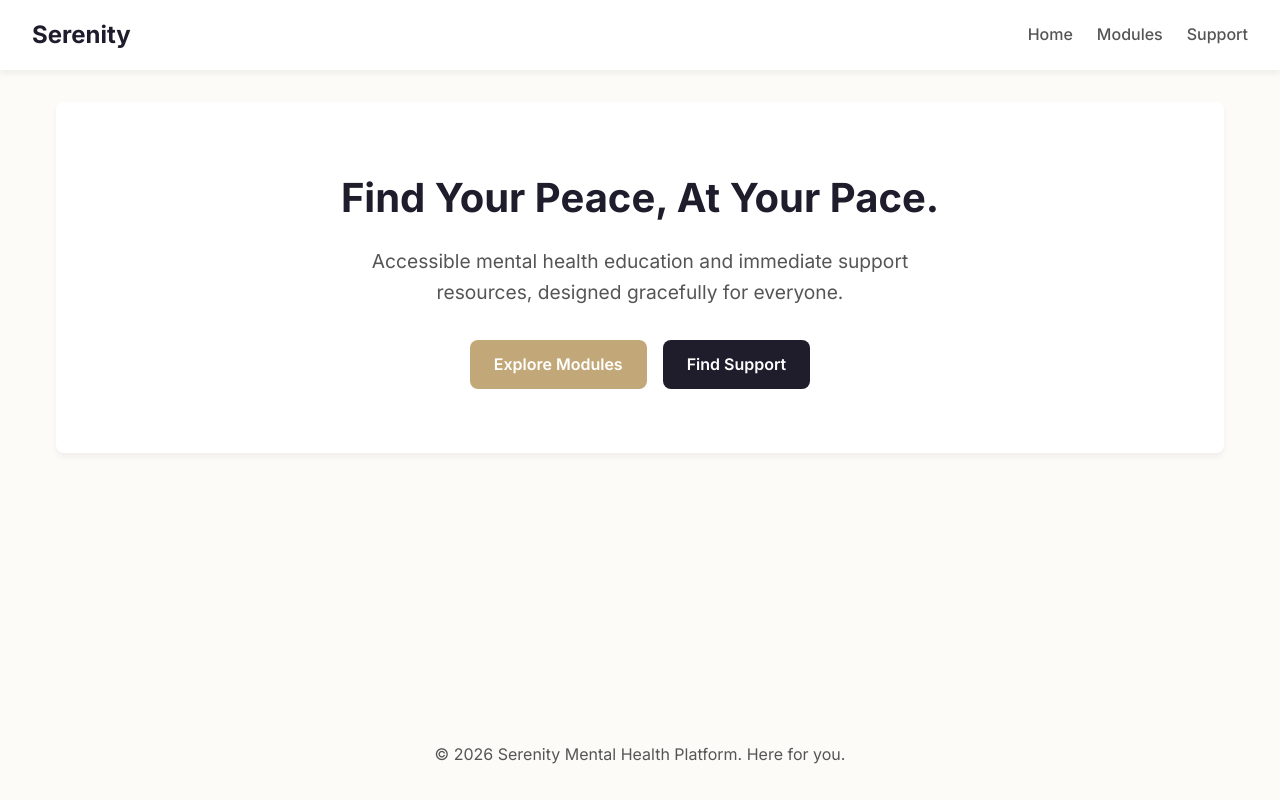
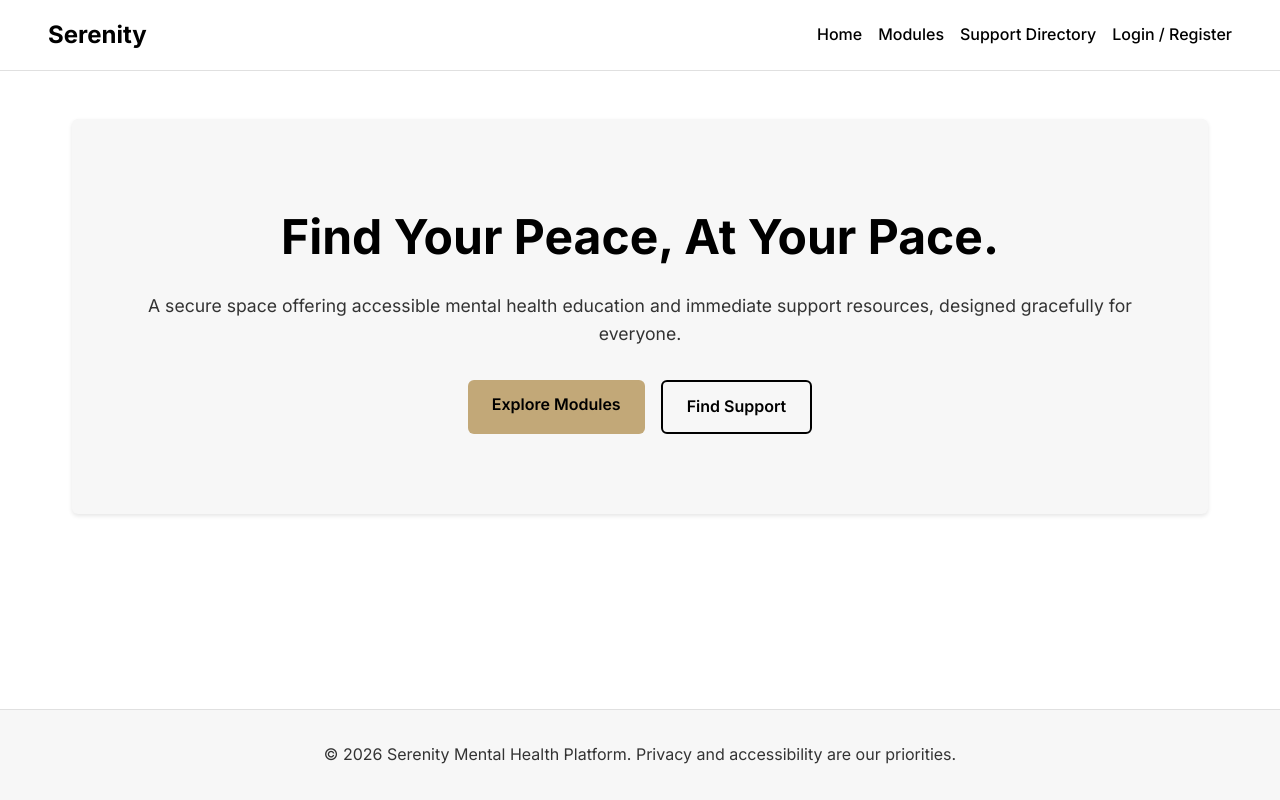
Before and after one commit to thulanesigasa/mental_health, a Flask app: page / in a window 1280 px wide. Run offline with Flask 3, Linux system fonts and the light colour scheme.

Commit message:
Refactor frontend to strict semantic HTML, CSP, accessibility and minimalist theme

```diff
--- a/app/__init__.py
+++ b/app/__init__.py
@@ -18,6 +18,9 @@ def create_app(config_class=Config):
     from app.views.main import bp as main_bp
     app.register_blueprint(main_bp)
 
+    from app.views.auth import bp as auth_bp
+    app.register_blueprint(auth_bp)
+
     @app.after_request
     def set_secure_headers(response):
         # Strict Content Security Policy
--- a/app/static/css/style.css
+++ b/app/static/css/style.css
@@ -1,17 +1,24 @@
-/* Mental Health Platform - Elegant Minimalist Theme */
+/* Mental Health Platform - Minimalist Design System */
 :root {
-  --bg-primary: #FDFBF7; /* Calm Beige/Crisp White */
-  --bg-secondary: #FFFFFF;
-  --text-primary: #1F1C2C; /* Deep Black/Blue-grey */
-  --text-secondary: #555555;
-  --accent-gold: #C2A878; /* Dusty Bronze/Gold */
-  --accent-hover: #DBC396;
-  --error: #E63946;
-  --success: #2A9D8F;
-  --border-radius: 8px;
-  --shadow: 0 4px 6px rgba(0, 0, 0, 0.05);
+    --bg-primary: #FFFFFF;
+    /* Crisp White */
+    --bg-secondary: #F7F7F7;
+    /* Off-white for slight contrast */
+    --text-primary: #000000;
+    /* Deep Black for high readability */
+    --text-secondary: #333333;
+    --accent-gold: #C2A878;
+    /* Dusty Bronze/Gold */
+    --accent-hover: #A0885D;
+    /* Darker Gold for hover/focus */
+    --error: #D32F2F;
+    --success: #2E7D32;
+    --border-radius: 6px;
+    --shadow: 0 2px 4px rgba(0, 0, 0, 0.1);
+    --focus-outline: 3px solid var(--accent-gold);
 }
 
+/* Base Styles (Mobile First) */
 * {
     box-sizing: border-box;
     margin: 0;
@@ -28,10 +35,49 @@ body {
     flex-direction: column;
 }
 
+/* Utilities */
+.text-center {
+    text-align: center;
+}
+
+.mb-1 {
+    margin-bottom: 1rem;
+}
+
+.mb-2 {
+    margin-bottom: 2rem;
+}
+
+.mt-2 {
+    margin-top: 2rem;
+}
+
+.mt-1 {
+    margin-top: 1rem;
+}
+
+.text-secondary {
+    color: var(--text-secondary);
+}
+
+/* Interactive Elements */
+a,
+button {
+    transition: all 0.2s ease-in-out;
+}
+
+a:focus,
+button:focus,
+input:focus {
+    outline: var(--focus-outline);
+    outline-offset: 2px;
+}
+
+/* Header & Navigation */
 header {
-  background-color: var(--bg-secondary);
-  padding: 1rem 2rem;
-  box-shadow: var(--shadow);
+    background-color: var(--bg-primary);
+    padding: 1rem;
+    border-bottom: 1px solid #E0E0E0;
     display: flex;
     justify-content: space-between;
     align-items: center;
@@ -40,69 +86,182 @@ header {
     z-index: 100;
 }
 
-.nav-logo a {
+.nav-brand a {
     text-decoration: none;
     font-size: 1.5rem;
     font-weight: 700;
     color: var(--text-primary);
 }
 
+.mobile-menu-btn {
+    background: none;
+    border: none;
+    font-size: 1.5rem;
+    cursor: pointer;
+    color: var(--text-primary);
+    display: block;
+}
+
 .nav-links {
+    display: none;
+    /* hidden on mobile by default */
+    flex-direction: column;
+    position: absolute;
+    top: 100%;
+    left: 0;
+    right: 0;
+    background-color: var(--bg-primary);
+    border-bottom: 1px solid #E0E0E0;
+    padding: 1rem;
+    gap: 1rem;
+    box-shadow: 0 4px 6px rgba(0, 0, 0, 0.05);
+}
+
+.nav-links-visible {
     display: flex;
-  gap: 1.5rem;
 }
 
 .nav-links a {
     text-decoration: none;
-  color: var(--text-secondary);
+    color: var(--text-primary);
     font-weight: 500;
-  transition: color 0.3s;
+    padding: 0.5rem 0;
 }
 
-.nav-links a:hover {
+.nav-links a:hover,
+.nav-links a:focus {
     color: var(--accent-gold);
 }
 
+/* Main Layout */
 main {
-  max-width: 1200px;
-  margin: 2rem auto;
-  padding: 0 1rem;
     flex-grow: 1;
     width: 100%;
+    padding: 2rem 1rem;
 }
 
+.container {
+    max-width: 1200px;
+    margin: 0 auto;
+}
+
+/* Buttons */
 .btn {
     display: inline-block;
     padding: 0.75rem 1.5rem;
     border-radius: var(--border-radius);
     background-color: var(--accent-gold);
-  color: white;
+    color: var(--text-primary);
     text-decoration: none;
     border: none;
     cursor: pointer;
     font-weight: 600;
-  transition: background-color 0.3s;
+    text-align: center;
+    width: 100%;
 }
 
-.btn:hover {
-  background-color: var(--accent-hover);
+.btn-primary {
+    background-color: var(--accent-gold);
 }
 
-/* Forms */
+.btn-primary:hover,
+.btn-primary:focus {
+    background-color: var(--accent-hover);
+    color: #FFFFFF;
+}
+
+.btn-outline {
+    background-color: transparent;
+    border: 2px solid var(--text-primary);
+    color: var(--text-primary);
+}
+
+.btn-outline:hover,
+.btn-outline:focus {
+    background-color: var(--text-primary);
+    color: var(--bg-primary);
+}
+
+/* Hero Section */
+.hero {
+    background-color: var(--bg-secondary);
+    padding: 3rem 1.5rem;
+    border-radius: var(--border-radius);
+    box-shadow: var(--shadow);
+}
+
+.hero h1 {
+    font-size: 2rem;
+    margin-bottom: 1rem;
+}
+
+.hero p {
+    font-size: 1.1rem;
+    color: var(--text-secondary);
+}
+
+.hero-actions {
+    display: flex;
+    flex-direction: column;
+    gap: 1rem;
+}
+
+/* Forms (Auth) */
+.auth-container {
+    max-width: 400px;
+    margin: 0 auto;
+    padding: 2rem 1.5rem;
+    background: var(--bg-secondary);
+    border-radius: var(--border-radius);
+    box-shadow: var(--shadow);
+}
+
 .form-group {
     margin-bottom: 1.5rem;
 }
+
 .form-group label {
     display: block;
     margin-bottom: 0.5rem;
-  font-weight: 500;
+    font-weight: 600;
 }
+
 .form-control {
     width: 100%;
     padding: 0.75rem;
-  border: 1px solid #ddd;
+    border: 1px solid #CCC;
     border-radius: var(--border-radius);
     font-size: 1rem;
+}
+
+/* Content modules */
+.modules-grid {
+    display: grid;
+    grid-template-columns: 1fr;
+    gap: 1.5rem;
+}
+
+.module-card,
+.support-item,
+.article-content {
+    background: var(--bg-secondary);
+    padding: 1.5rem;
+    border-radius: var(--border-radius);
+    box-shadow: var(--shadow);
+}
+
+.support-item {
+    border-left: 4px solid var(--accent-gold);
+    margin-bottom: 1.5rem;
+    display: flex;
+    flex-direction: column;
+}
+
+.support-phone {
+    font-weight: 700;
+    font-size: 1.2rem;
+    color: var(--text-primary);
+    text-decoration: none;
 }
 
 /* Alerts */
@@ -110,15 +269,83 @@ main {
     padding: 1rem;
     margin-bottom: 1.5rem;
     border-radius: var(--border-radius);
+    cursor: pointer;
+    display: flex;
+    justify-content: space-between;
+    align-items: center;
 }
-.alert-info { background: #E9F5F9; color: #1F1C2C; }
-.alert-error { background: #FDE8E9; color: var(--error); }
-.alert-success { background: #E9F5F0; color: var(--success); }
 
-/* Responsive */
-@media (max-width: 768px) {
+.alert-info {
+    background: #E3F2FD;
+    color: #0D47A1;
+    border: 1px solid #BBDEFB;
+}
+
+.alert-error {
+    background: #FFEBEE;
+    color: var(--error);
+    border: 1px solid #FFCDD2;
+}
+
+.alert-success {
+    background: #E8F5E9;
+    color: var(--success);
+    border: 1px solid #C8E6C9;
+}
+
+/* Footer */
+footer {
+    padding: 2rem 1rem;
+    background-color: var(--bg-secondary);
+    border-top: 1px solid #E0E0E0;
+}
+
+/* Desktop Breakpoint */
+@media (min-width: 768px) {
     header {
-    flex-direction: column;
-    gap: 1rem;
+        padding: 1rem 3rem;
+    }
+
+    .mobile-menu-btn {
+        display: none;
+    }
+
+    .nav-links {
+        display: flex;
+        flex-direction: row;
+        position: static;
+        border: none;
+        padding: 0;
+        width: auto;
+        box-shadow: none;
+    }
+
+    .nav-links a {
+        padding: 0;
+    }
+
+    main {
+        padding: 3rem 2rem;
+    }
+
+    .hero {
+        padding: 5rem 3rem;
+    }
+
+    .hero h1 {
+        font-size: 3rem;
+    }
+
+    .hero-actions {
+        flex-direction: row;
+        justify-content: center;
+    }
+
+    .btn {
+        width: auto;
+    }
+
+    .modules-grid {
+        grid-template-columns: repeat(auto-fill, minmax(300px, 1fr));
     }
 }
--- /dev/null
+++ b/app/static/js/main.js
@@ -0,0 +1,25 @@
+document.addEventListener('DOMContentLoaded', () => {
+    // Alert dismissal
+    const alerts = document.querySelectorAll('.alert');
+    alerts.forEach(alert => {
+        alert.addEventListener('click', () => {
+            alert.style.display = 'none';
+        });
+        // Auto-dismiss after 6 seconds
+        setTimeout(() => {
+            alert.style.display = 'none';
+        }, 6000);
+    });
+
+    // Mobile menu toggle
+    const menuToggle = document.getElementById('mobile-menu-toggle');
+    const navLinks = document.getElementById('nav-links');
+
+    if (menuToggle && navLinks) {
+        menuToggle.addEventListener('click', () => {
+            const isExpanded = menuToggle.getAttribute('aria-expanded') === 'true';
+            menuToggle.setAttribute('aria-expanded', !isExpanded);
+            navLinks.classList.toggle('nav-links-visible');
+        });
+    }
+});
--- a/app/templates/base.html
+++ b/app/templates/base.html
@@ -1,40 +1,77 @@
 <!DOCTYPE html>
 <html lang="en">
+
 <head>
     <meta charset="UTF-8">
     <meta name="viewport" content="width=device-width, initial-scale=1.0">
-    <meta name="description" content="A comprehensive mental health platform for education and support.">
-    <title>{% block title %}Mental Health Platform{% endblock %}</title>
+    <meta name="description" content="A secure, accessible mental health platform for education and support resources.">
+    <title>{% block title %}Mental Health Platform - Serenity{% endblock %}</title>
+
+    <!-- SEO and Social Tags -->
+    <meta property="og:title" content="Serenity Mental Health Platform">
+    <meta property="og:description" content="Accessible mental health education and immediate crisis support.">
+
+    <!-- Schema.org Data -->
+    <script type="application/ld+json">
+    {
+      "@context": "https://schema.org",
+      "@type": "WebSite",
+      "name": "Serenity Mental Health",
+      "url": "https://www.serenity.com"
+    }
+    </script>
+
     <!-- Modern Google Font -->
     <link href="https://fonts.googleapis.com/css2?family=Inter:wght@400;500;600;700&display=swap" rel="stylesheet">
+    <!-- Application Stylesheet -->
     <link rel="stylesheet" href="{{ url_for('static', filename='css/style.css') }}">
 </head>
+
 <body>
     <header>
-        <div class="nav-logo">
-            <a href="{{ url_for('main.index') }}">Serenity</a>
+        <div class="nav-brand">
+            <a href="{{ url_for('main.index') }}" aria-label="Serenity Home">Serenity</a>
         </div>
-        <nav class="nav-links" aria-label="Main Navigation">
+        <button id="mobile-menu-toggle" class="mobile-menu-btn" aria-label="Toggle Navigation Menu"
+            aria-expanded="false" aria-controls="nav-links">
+            &#9776;
+        </button>
+        <nav id="nav-links" class="nav-links" aria-label="Main Navigation">
             <a href="{{ url_for('main.index') }}">Home</a>
-            <a href="#">Modules</a>
-            <a href="#">Support</a>
+            <a href="{{ url_for('modules.list_modules') }}">Modules</a>
+            <a href="{{ url_for('support.directory') }}">Support Directory</a>
+            {% if session.get('user_id') %}
+            <a href="{{ url_for('auth.logout') }}">Logout</a>
+            {% else %}
+            <a href="{{ url_for('auth.login') }}">Login / Register</a>
+            {% endif %}
         </nav>
     </header>
 
-    <main id="main-content">
-        {% with messages = get_flashed_messages(with_categories=true) %}
+    <main id="main-content" class="container" tabindex="-1">
+        <div id="flash-messages" aria-live="polite">
+            {% with messages = get_flashed_messages(with_categories=true) %}
             {% if messages %}
-                {% for category, message in messages %}
-                    <div class="alert alert-{{ category if category != 'message' else 'info' }}" role="alert">{{ message }}</div>
-                {% endfor %}
+            {% for category, message in messages %}
+            <div class="alert alert-{{ category if category != 'message' else 'info' }}" role="alert">
+                <span>{{ message }}</span>
+                <span aria-hidden="true" title="Dismiss">&times;</span>
+            </div>
+            {% endfor %}
             {% endif %}
-        {% endwith %}
+            {% endwith %}
+        </div>
 
         {% block content %}{% endblock %}
     </main>
 
-    <footer style="text-align: center; padding: 2rem; color: var(--text-secondary); margin-top: auto;">
-        <p>&copy; 2026 Serenity Mental Health Platform. Here for you.</p>
+    <footer class="text-center mt-2">
+        <p class="text-secondary">&copy; 2026 Serenity Mental Health Platform. Privacy and accessibility are our
+            priorities.</p>
     </footer>
+
+    <!-- Client-side Logic -->
+    <script src="{{ url_for('static', filename='js/main.js') }}"></script>
 </body>
+
 </html>
--- a/app/templates/index.html
+++ b/app/templates/index.html
@@ -1,17 +1,19 @@
 {% extends "base.html" %}
 
-{% block title %}Home - Serenity{% endblock %}
+{% block title %}Home - Serenity Mental Health{% endblock %}
 
 {% block content %}
-<section class="hero"
-    style="text-align: center; padding: 4rem 1rem; background: var(--bg-secondary); border-radius: var(--border-radius); box-shadow: var(--shadow);">
-    <h1 style="font-size: 2.5rem; margin-bottom: 1rem;">Find Your Peace, At Your Pace.</h1>
-    <p style="font-size: 1.2rem; color: var(--text-secondary); max-width: 600px; margin: 0 auto 2rem;">
-        Accessible mental health education and immediate support resources, designed gracefully for everyone.
+<section class="hero text-center mb-2">
+    <h1 class="mb-1">Find Your Peace, At Your Pace.</h1>
+    <p class="mb-2 text-secondary">
+        A secure space offering accessible mental health education and immediate support resources, designed gracefully
+        for everyone.
     </p>
-    <div style="display: flex; gap: 1rem; justify-content: center; flex-wrap: wrap;">
-        <a href="#" class="btn">Explore Modules</a>
-        <a href="#" class="btn" style="background-color: var(--text-primary);">Find Support</a>
+    <div class="hero-actions text-center">
+        <a href="{{ url_for('modules.list_modules') }}" class="btn btn-primary"
+            aria-label="Explore Educational Modules">Explore Modules</a>
+        <a href="{{ url_for('support.directory') }}" class="btn btn-outline"
+            aria-label="Find Immediate Crisis Support">Find Support</a>
     </div>
 </section>
 {% endblock %}
```
Also changed, not shown: app/templates/auth/login.html (added, +22 -0 lines), app/templates/auth/register.html (added, +22 -0 lines), app/templates/modules/detail.html (added, +13 -0 lines), app/templates/modules/list.html (added, +22 -0 lines), app/templates/support/directory.html (added, +25 -0 lines), app/views/auth.py (added, +55 -0 lines), app/views/modules.py (added, +15 -0 lines), app/views/support.py (added, +9 -0 lines), README.md. Lines whose indentation alone changed are shown as unchanged.
